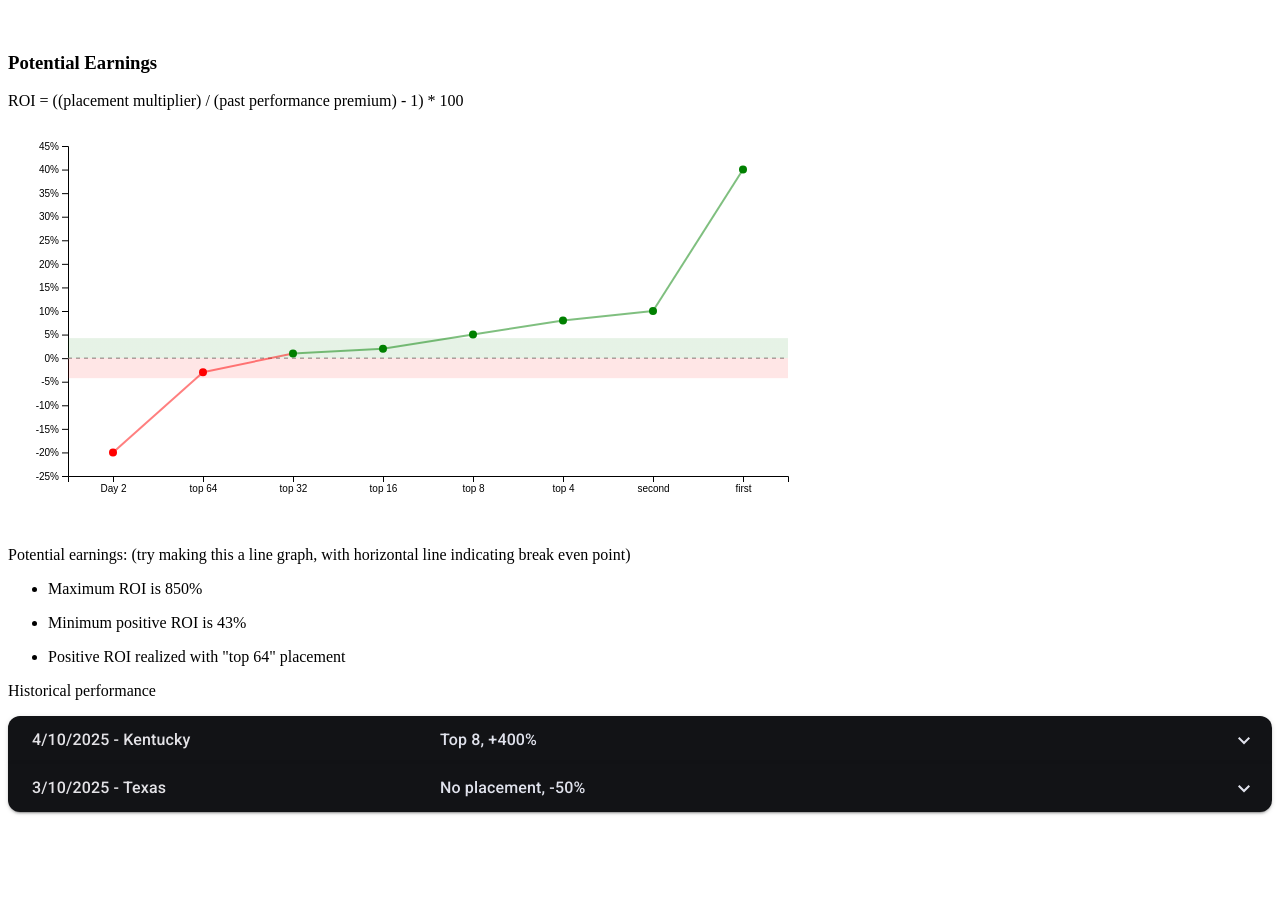
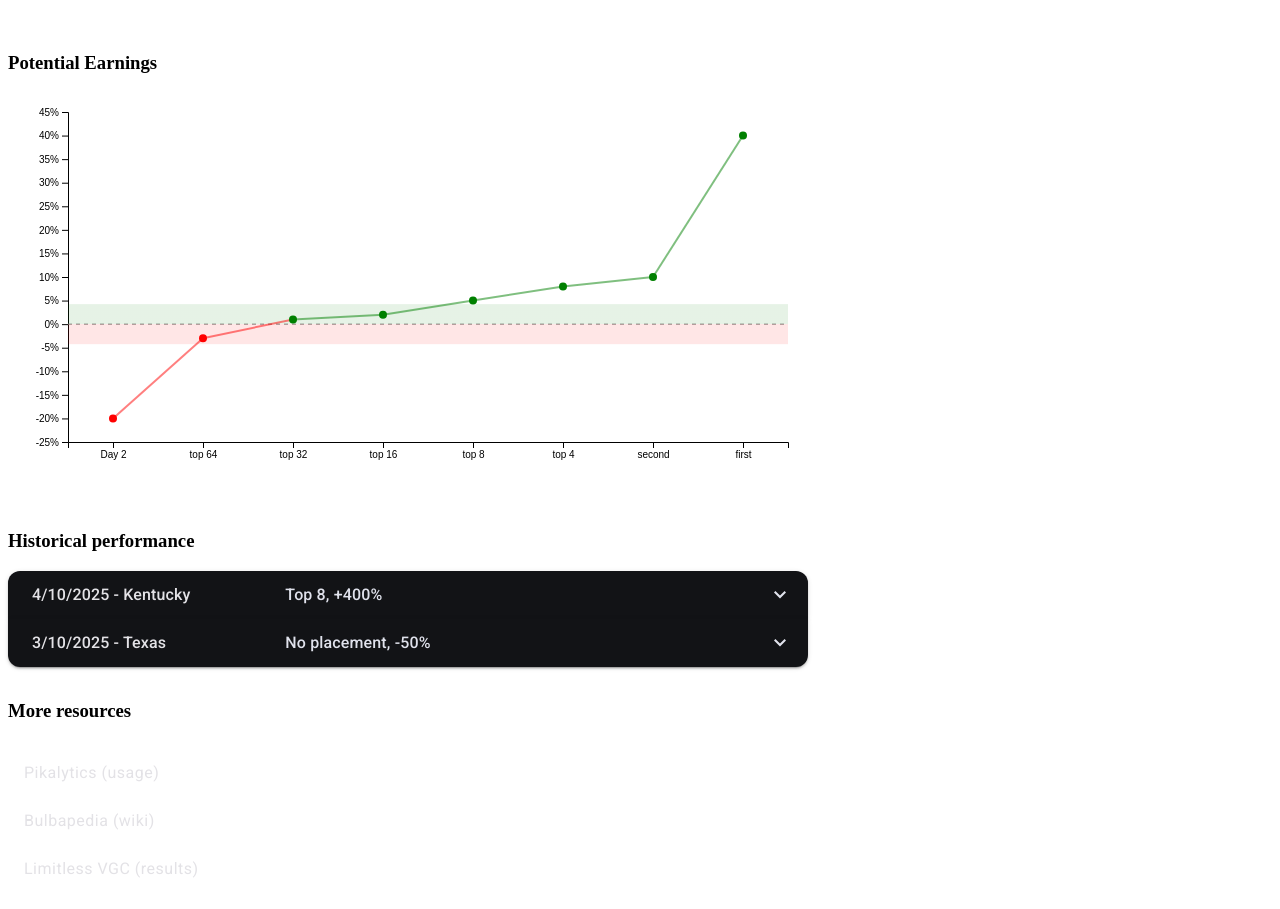
Before and after one commit to rileyL6122428/inteleon-investor, an Angular app: page /pokemon/115/default in a window 1280 px wide. Shown: the part 277-1186 px from the top of the page. Before the commit the page ends 1097 px from the top, so only its background shows below. Built offline with nearby package versions, Linux system fonts and the light colour scheme.

Commit message:
Continue pokemon drilldown page

```diff
--- a/src/app/components/pages/pokemon/pokemon.component.html
+++ b/src/app/components/pages/pokemon/pokemon.component.html
@@ -3,38 +3,18 @@
   <div class="header-text-container">
     <h2>Mewtwo</h2>
     <p class="slogan"><i>Please tariff shadow rider</i></p>
-    <p>Expected ROI: +14%</p>
-    <a mat-stroked-button href="https://www.google.com/">Invest</a>
+    <a class="invest-link" mat-stroked-button href="https://www.google.com/">Invest</a>
   </div>
 </div>
 
+<section id="potential-earnings-chart">
   <h3>Potential Earnings</h3>
-<p>ROI = ((placement multiplier) / (past performance premium) - 1) * 100</p>
   <svg #chart width="800" height="400"></svg>
+</section>
 
-<p>
-  Potential earnings:
-  (try making this a line graph, with horizontal line indicating break even point)
-</p>
-<ul>
-  <li>
-    <p>
-      Maximum ROI is 850%
-    </p>
-  </li>
-  <li>
-    <p>
-      Minimum positive ROI is 43%
-    </p>
-  </li>
-  <li>
-    <p>
-      Positive ROI realized with "top 64" placement
-    </p>
-  </li>
-</ul>
 
-<p>Historical performance</p>
+<section id="historical-performance">
+  <h3>Historical performance</h3>
 
   <mat-accordion>
     <mat-expansion-panel>
@@ -45,10 +25,19 @@
         </mat-panel-description>
       </mat-expansion-panel-header>
 
+      <p>Team links</p>
       <mat-list role="list">
         <mat-list-item role="listitem">Team link 1</mat-list-item>
         <mat-list-item role="listitem">Team link 2</mat-list-item>
       </mat-list>
+
+      <p>ROI % calculation</p>
+      <mat-list role="list">
+        <mat-list-item role="listitem">= ((Tournament placement mulitiplier) / (Past Performance Premium) - 1) * 100%</mat-list-item>
+        <mat-list-item role="listitem">= (6 / (6 / 5) - 1) * 100%</mat-list-item>
+        <mat-list-item role="listitem">= 400%</mat-list-item>
+      </mat-list>
+
     </mat-expansion-panel>
 
     <mat-expansion-panel>
@@ -63,3 +52,29 @@
       </mat-list>
     </mat-expansion-panel>
   </mat-accordion>
+</section>
+
+<section id="more-resources-section">
+  <h3>More resources</h3>
+
+  <mat-nav-list>
+    <a
+      mat-list-item
+      href="https://www.pikalytics.com/pokedex/gen9vgc2025regg/mewtwo"
+      target="_blank">
+      Pikalytics (usage)
+    </a>
+    <a
+      mat-list-item
+      href="https://bulbapedia.bulbagarden.net/wiki/Mewtwo_(Pok%C3%A9mon)"
+      target="_blank">
+      Bulbapedia (wiki)
+    </a>
+    <a
+      mat-list-item
+      href="https://limitlessvgc.com/pokemon/mewtwo/results/"
+      target="_blank">
+      Limitless VGC (results)
+    </a>
+  </mat-nav-list>
+</section>
--- a/src/app/components/pages/pokemon/pokemon.component.scss
+++ b/src/app/components/pages/pokemon/pokemon.component.scss
@@ -15,4 +15,25 @@
     font-size: 18px;
     margin: 10px 0 0;
   }
+
+  .invest-link {
+    margin-top: 25px;
+  }
 }
+
+$section-padding-bottom: 15px;
+
+#potential-earnings-chart {
+  padding-bottom: $section-padding-bottom;
+}
+
+#historical-performance {
+  width: 800px;
+  padding-bottom: $section-padding-bottom;
+}
+
+#more-resources-section {
+  [mat-list-item] {
+    width: fit-content;
+  }
+}
--- a/src/app/components/pages/pokemon/pokemon.component.ts
+++ b/src/app/components/pages/pokemon/pokemon.component.ts
@@ -4,6 +4,7 @@ import { MatExpansionModule } from '@angular/material/expansion';
 import { PokemonIconComponent } from '../../pokemon-icon/pokemon-icon.component';
 import { MatListModule } from '@angular/material/list';
 import * as d3 from 'd3';
+import { MatTabsModule } from '@angular/material/tabs';
 
 @Component({
   selector: 'app-pokemon',
@@ -11,7 +12,8 @@ import * as d3 from 'd3';
     PokemonIconComponent,
     MatExpansionModule,
     MatButtonModule,
-    MatListModule
+    MatListModule,
+    MatTabsModule
 ],
   templateUrl: './pokemon.component.html',
   styleUrl: './pokemon.component.scss'
@@ -218,7 +220,7 @@ export class PokemonComponent {
           .attr('y2', height);
 
         // Move text
-        const text = `PM = 4, P3 = 2, ROI = ${d.return}%`;
+        const text = `${d.placement}, ${d.return}%`;
         const padding = 4;
 
         focusGroup.select('#focus-text')
```
Lines whose indentation alone changed are shown as unchanged.
